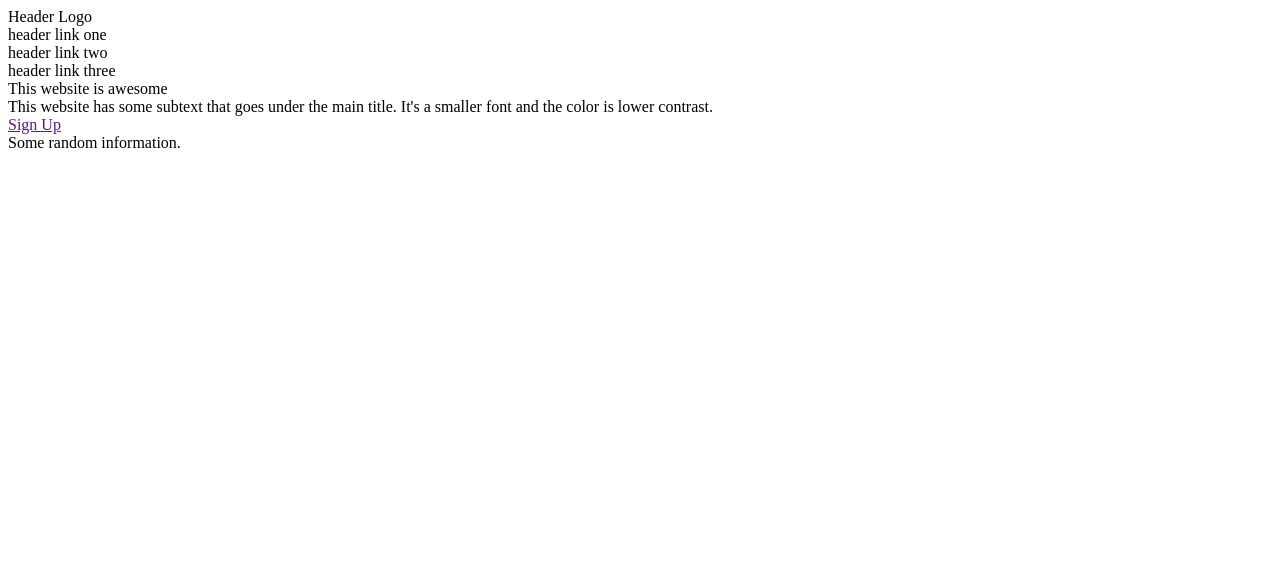
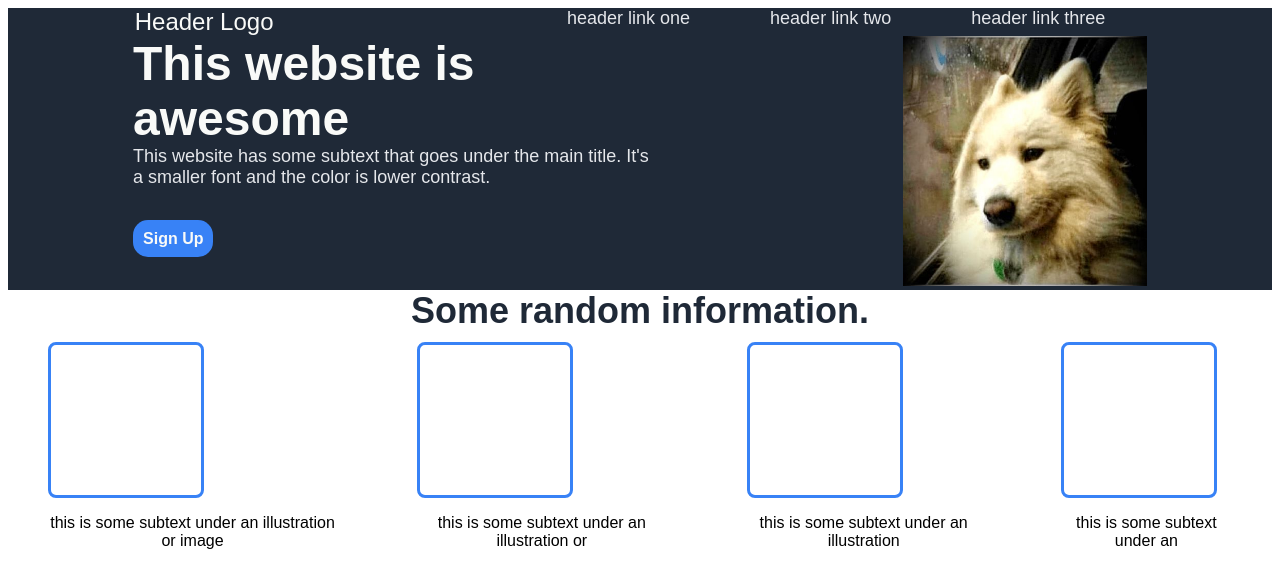
Before and after one commit to appleworm34/landing-page, a plain HTML site: page index.html in a window 1280 px wide. Drawn offline with Linux system fonts and the light colour scheme.

Commit message:
Create header, hero and information sections

```diff
--- a/index.html
+++ b/index.html
@@ -4,10 +4,13 @@
         <meta charset="UTF-8">
         <meta http-equiv="X-UA-Compatible" content="IE=edge">
         <meta name="viewport" content="width=device-width, initial-scale=1.0">
+        <link rel="stylesheet" href="styles.css"/>
         <title>Landing Page</title>
     </head>
     <body>
-        <div class="header-c">
+        <div class="section1">
+            <div class="section1-container">
+                <div class="header">
                     <div class="logo">
                         Header Logo
                     </div>
@@ -17,10 +20,10 @@
                         <div class="hl">header link three</div>
                     </div>
                 </div>
-        <div class="pagehead-c">
-            <div class="phleft">
-                <div class="leftheader">This website is awesome</div>
-                <div class="leftsubheader">
+                <div class="hero">
+                    <div class="hero-left">
+                        <div class="hero-header">This website is awesome</div>
+                        <div class="hero-text">
                             This website has some subtext that goes under the main title.
                             It's a smaller font and the color is lower contrast.
                         </div>
@@ -28,20 +31,36 @@
                             <a href="">Sign Up</a>
                         </div>
                     </div>
-            <div class="phright">
-                <div class="phimg"></div>
+                    <div class="hero-right">
+                        <div class="phimg">
+                            <img src="./images/dog.jpg" alt="dog picture">
                         </div>
                     </div>
-        <div class="addinfo-c">
+                </div>
+            </div>
+        </div>
+        <div class="section2">
             <div class="infoheader">Some random information.</div>
             <div class="info-c">
-                <div class="info"></div>
-                <div class="info"></div>
-                <div class="info"></div>
-                <div class="info"></div>
+                <div class="info">
+                    <div class="info-img"></div>
+                    <p>this is some subtext under an illustration or image</p>
+                </div>
+                <div class="info">
+                    <div class="info-img"></div>
+                    <p>this is some subtext under an illustration or</p>
+                </div>
+                <div class="info">
+                    <div class="info-img"></div>
+                    <p>this is some subtext under an illustration</p>
+                </div>
+                <div class="info">
+                    <div class="info-img"></div>
+                    <p>this is some subtext under an</p>
                 </div>
             </div>
-        <div class="quote-c">
+        </div>
+        <div class="section3">
             <div class="quote"></div>
             <div class="quoteby"></div>
         </div>
@@ -51,6 +70,6 @@
                 <div class="button"></div>
             </div>
         </div>
-        <div class="footer-c"></div>
+        <div class="section4"></div>
     </body>
 </html>
--- /dev/null
+++ b/styles.css
@@ -0,0 +1,99 @@
+body {
+    font-family: Arial, Helvetica, sans-serif;
+}
+a:link {
+    text-decoration: none;
+}
+a:visited {
+    text-decoration: none;
+    color: white;
+}
+
+.section1 {
+    background-color: #1F2937;
+}
+.section1-container {
+    display: flex;
+    flex-direction: column;
+}
+.header {
+    display: flex;
+    justify-content: space-around;
+}
+.logo {
+    font-size: 24px;
+    color: #F9FAF8;
+}
+.links {
+    display: flex;
+    justify-content: space-around;
+    font-size: 18px;
+    color: #E5E7EB;
+}
+.hl {
+    margin-left: 40px;
+    margin-right: 40px;
+}
+.hero {
+    display: flex;
+    justify-content: space-around;
+}
+.hero-left {
+    display: flex;
+    flex-direction: column;
+    align-items: flex-start;
+    max-width: 520px;
+}
+.hero-header {
+    font-size: 48px;
+    font-weight: bold;
+    color: #F9FAF8;
+}
+.hero-text {
+    font-size: 18px;
+    color: #E5E7EB;
+}
+.button {
+    margin-top: auto;
+    margin-bottom: auto;
+}
+.button a{
+    margin: 10px 0px;
+    padding: 10px;
+    background-color: #3882F6;
+    color: #F9FAF8;
+    font-weight: bold;
+    border-radius: 15px;
+}
+.button a:hover {
+    background-color:#005df1
+}
+.hero-right img {
+    height: 250px;
+    width: auto;
+}
+
+.infoheader {
+    display: flex;
+    flex-direction: column;
+    font-size: 36px;
+    font-weight: bold;
+    color: #1F2937;
+    text-align: center;
+}
+.info-c {
+    display: flex;
+    justify-content: center;
+}
+.info {
+    margin: 10px 40px;
+}
+.info-img {
+    height: 150px;
+    width: 150px;
+    border-radius: 8px;
+    border: 3px solid #3882F6;
+}
+.info p{
+    text-align: center;
+}
```
Also changed, not shown: images/dog.jpg (added). Lines whose indentation alone changed are shown as unchanged.
